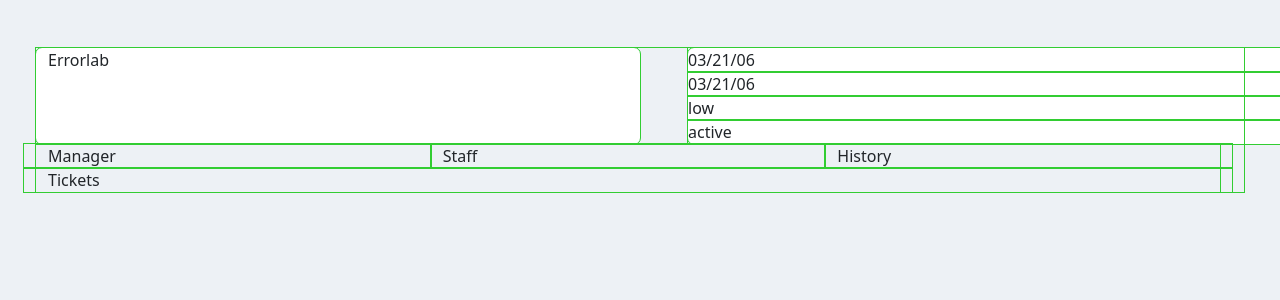
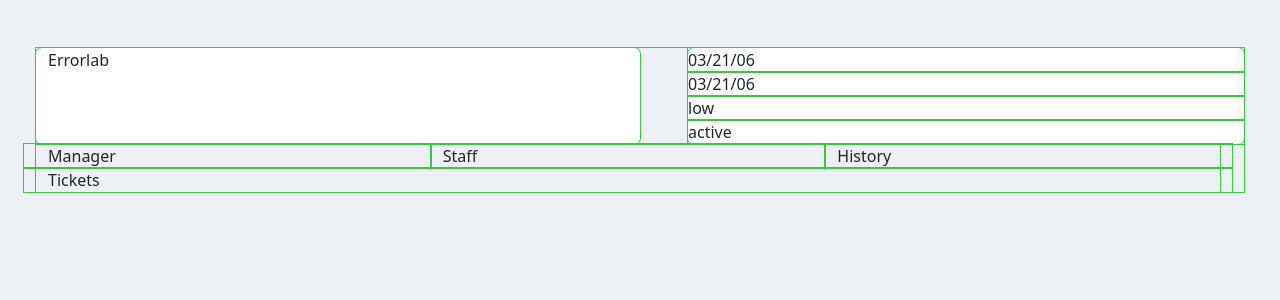
Before and after one commit to Vikms95/errorlab, a React (Create React App) app in the folder client/: page /project in a window 1280 px wide. Shown: the top 300 px of the page. Built offline with nearby package versions, Linux system fonts and the light colour scheme.

Commit message:
implement gap and wrap on project layout

```diff
--- a/client/src/components/Project/ProjectDetails.tsx
+++ b/client/src/components/Project/ProjectDetails.tsx
@@ -13,7 +13,7 @@ export function ProjectDetails({ details }: Props) {
   const { startDate, deadLine, priority, status } = details
 
   return (
-    <Col className='col-12 col-md-6 bg-white rounded-2'>
+    <Col className='bg-white rounded-2'>
       <Row>{startDate} </Row>
       <Row>{deadLine}</Row>
       <Row>{priority}</Row>
```
